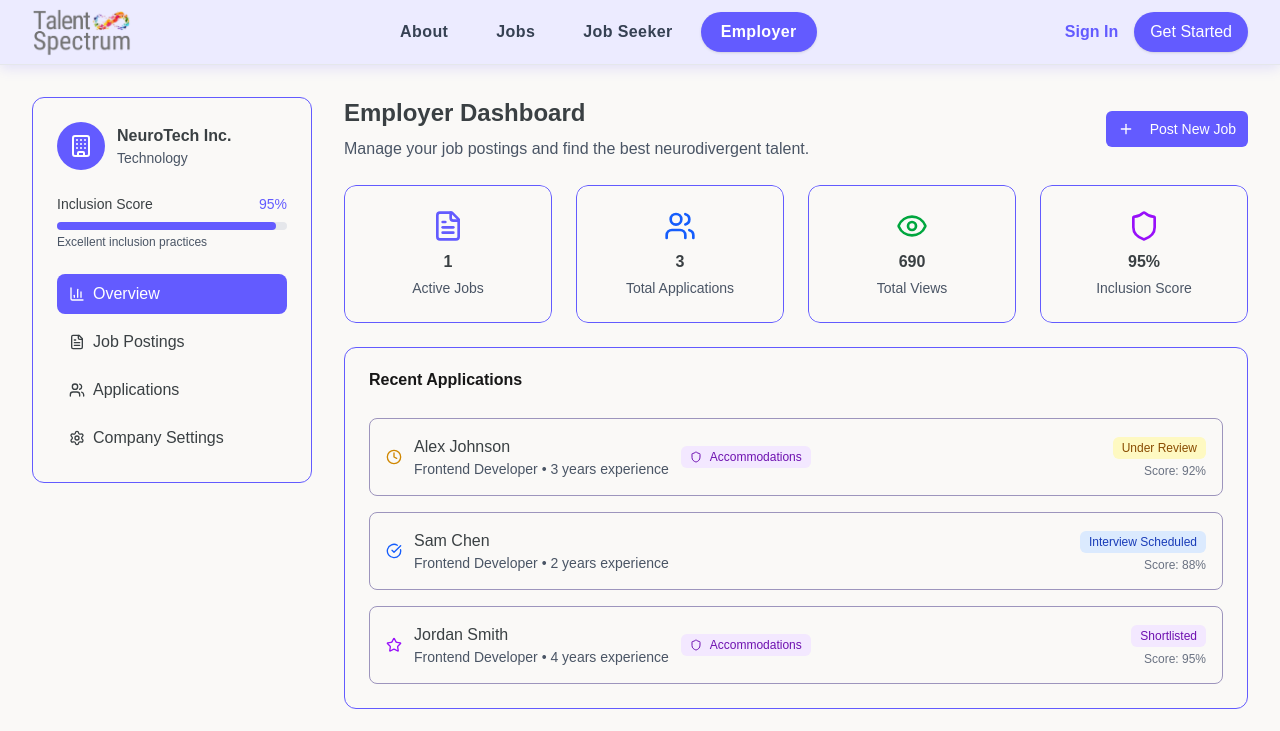
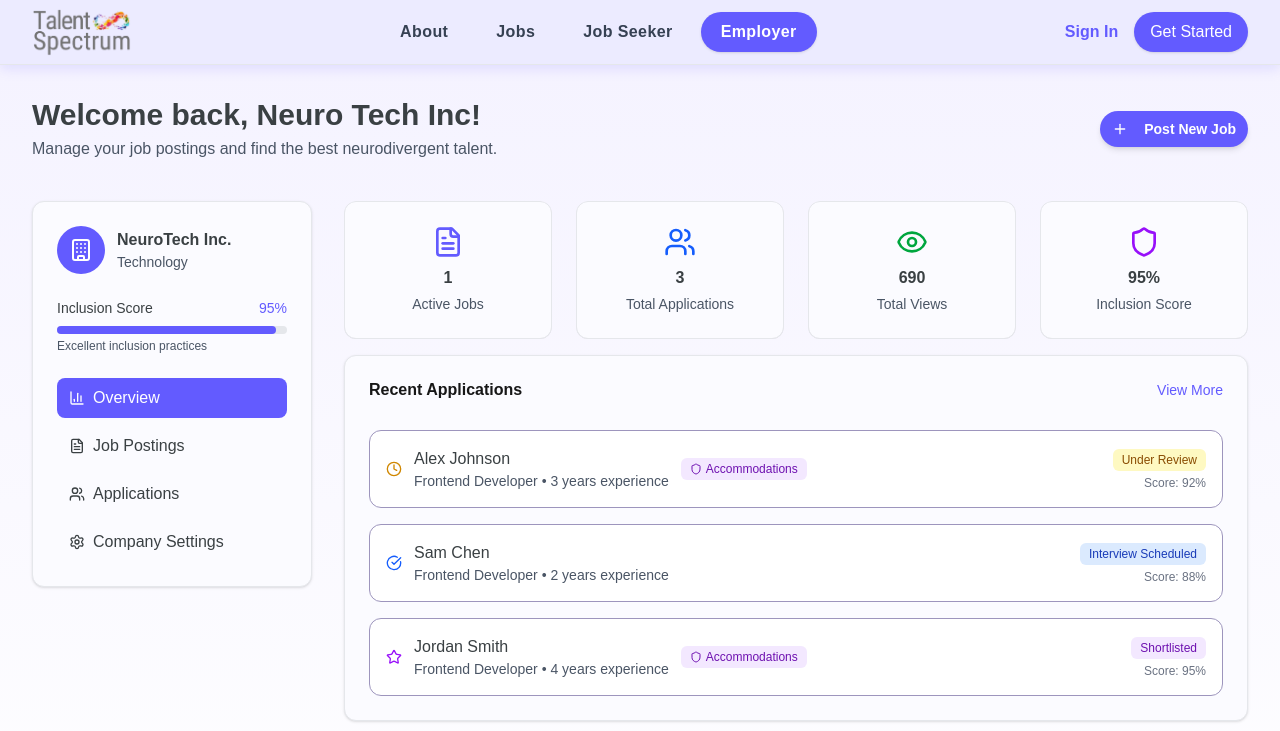
Before and after one commit to y6anting/TalentSpectrum, a Next.js app in the folder talent-spectrum-app/: page /employer-dashboard in a window 1280 px wide. Shown: the top 731 px of the page. Built offline with nearby package versions, Linux system fonts and the light colour scheme.

Commit message:
Update design of Employer Dashboard

```diff
--- a/talent-spectrum-app/src/app/components/card.tsx
+++ b/talent-spectrum-app/src/app/components/card.tsx
@@ -7,7 +7,7 @@ function Card({ className, ...props }: React.ComponentProps<"div">) {
     <div
       data-slot="card"
       className={cn(
-        "bg-card text-card-foreground flex flex-col gap-6 rounded-xl border border-[#635bff]",
+        "bg-[#fbfbff] text-card-foreground flex flex-col gap-6 rounded-xl border border-gray-200 shadow-sm hover:shadow-md transition-all duration-300",
         className,
       )}
       {...props}
--- a/talent-spectrum-app/src/app/employer-dashboard/page.tsx
+++ b/talent-spectrum-app/src/app/employer-dashboard/page.tsx
@@ -51,6 +51,7 @@ export default function EmployerDashboard() {
       "Equal Opportunity",
       "Accessibility Certified",
     ],
+    size: "1-10 employees"
   };
 
   const jobPostings = [
@@ -66,6 +67,7 @@ export default function EmployerDashboard() {
       applicants: 12,
       views: 234,
       accommodationsFriendly: true,
+      size: "100-500 employees"
     },
     {
       id: "2",
@@ -79,6 +81,7 @@ export default function EmployerDashboard() {
       applicants: 0,
       views: 0,
       accommodationsFriendly: true,
+      size: "11-50 employees"
     },
     {
       id: "3",
@@ -92,6 +95,7 @@ export default function EmployerDashboard() {
       applicants: 25,
       views: 456,
       accommodationsFriendly: false,
+      size: "50-100 employees"
     },
   ];
 
@@ -130,6 +134,11 @@ export default function EmployerDashboard() {
       score: 95,
     },
   ];
+
+  const [companyName, setCompanyName] = useState(companyProfile.name);
+  const [companyIndustry, setCompanyIndustry] = useState(companyProfile.industry)
+  const [companyLocation, setCompanyLocation] = useState(companyProfile.location)
+  const [companySize, setCompanySize] = useState(companyProfile.size)
 
   const getStatusBadge = (status: string) => {
     switch (status) {
@@ -188,11 +197,56 @@ export default function EmployerDashboard() {
   };
 
   return (
-    <div className="min-h-screen bg-[#faf9f7]">
+    <div className="min-h-screen bg-gradient-to-b from-violet-50 to-background">
       <div className="max-w-7xl mx-auto px-4 sm:px-6 lg:px-8 py-8">
-        <div className="grid lg:grid-cols-4 gap-8">
+        <div className="flex flex-col sm:flex-row sm:items-center sm:justify-between mb-6">
+          {/* Left section */}
+          <div className="mb-4 sm:mb-0">
+            <h1 className="text-3xl font-bold text-[#3a4043] mb-1">
+              Welcome back, Neuro Tech Inc!
+            </h1>
+            <p className="text-gray-600 mb-4 sm:mb-0">
+              Manage your job postings and find the best neurodivergent talent.
+            </p>
+
+            {/* Button visible only on small screens */}
+            <motion.div
+              whileHover={{
+                scale: 1.05
+              }}
+              transition={{ type: "spring", stiffness: 300, damping: 20 }}
+              className="inline-block rounded-lg sm:hidden"
+            >
+              <Button
+                className="bg-[#635bff] hover:bg-[#5748e5] text-white font-semibold px-5 py-2 rounded-full shadow-md transition-all duration-200"
+                onClick={() => router.push("/post-job")}
+              >
+                <Plus className="h-4 w-4 mr-2" />
+                Post New Job
+              </Button>
+            </motion.div>
+          </div>
+
+          {/* Button visible only on larger screens */}
+          <motion.div
+            whileHover={{
+              scale: 1.05,
+            }}
+            className="hidden sm:inline-block rounded-lg"
+          >
+            <Button
+              className="bg-[#635bff] hover:bg-[#5748e5] text-white font-semibold px-5 py-2 rounded-full shadow-md transition-all duration-200"
+              onClick={() => router.push("/post-job")}
+            >
+              <Plus className="h-4 w-4 mr-2" />
+              Post New Job
+            </Button>
+          </motion.div>
+      </div>
+
+        <div className="grid lg:grid-cols-4 gap-8 space-y-4">
           {/* Sidebar */}
-          <div className="lg:col-span-1">
+          <div className="lg:col-span-1 mt-4">
             <Card>
               <CardContent className="p-6">
                 <div className="flex items-center gap-3 mb-6">
@@ -260,140 +314,90 @@ export default function EmployerDashboard() {
               </CardContent>
             </Card>
           </div>
-
           {/* Main Content */}
           <div className="lg:col-span-3">
             {/* Overview Tab */}
             {activeTab === "overview" && (
-              <div className="space-y-6">
+              <div className="space-y-4">
                 <div className="flex justify-between items-center">
-                  <div>
-                    <h1 className="text-2xl font-bold text-[#3a4043] mb-2">
-                      Employer Dashboard
-                    </h1>
-                    <p className="text-gray-600">
-                      Manage your job postings and find the best neurodivergent
-                      talent.
-                    </p>
-                  </div>
-                  <motion.div
-                    whileHover={{
-                      scale: 1.05,
-                      boxShadow:
-                        "0px 0px 15px rgba(99,91,255,0.6), 0px 0px 30px rgba(99,91,255,0.4)",
-                    }}
-                    transition={{ type: "spring", stiffness: 300, damping: 20 }}
-                    className="inline-block rounded-lg" // keeps glow radius smooth
-                  >
-                    <Button
-                      className="bg-[#635bff] hover:bg-[#635bff] text-white"
-                      onClick={() => {
-                        router.push("/post-job");
-                      }}
-                    >
-                      <Plus className="h-4 w-4 mr-2" />
-                      Post New Job
-                    </Button>
-                  </motion.div>
                 </div>
 
                 <div className="grid md:grid-cols-4 gap-6">
+                {[
+                  {
+                    icon: FileText,
+                    iconColor: "text-[#635bff]",
+                    title: "Active Jobs",
+                    value: jobPostings.filter((j) => j.status === "active").length,
+                  },
+                  {
+                    icon: Users,
+                    iconColor: "text-blue-600",
+                    title: "Total Applications",
+                    value: applications.length,
+                  },
+                  {
+                    icon: Eye,
+                    iconColor: "text-green-600",
+                    title: "Total Views",
+                    value: jobPostings.reduce((sum, job) => sum + job.views, 0),
+                  },
+                  {
+                    icon: Shield,
+                    iconColor: "text-purple-600",
+                    title: "Inclusion Score",
+                    value: `${companyProfile.inclusionScore}%`,
+                  },
+                ].map((card, idx) => {
+                  const Icon = card.icon;
+                  return (
                     <motion.div
+                      key={idx}
                       whileHover={{
-                      scale: 1.05,
-                      boxShadow: "4px 4px 2px rgba(99,91,255,0.3)",
+                        // scale: 1.05,
+                        // boxShadow: "4px 4px 2px rgba(99,91,255,0.3)",
                       }}
-                    className="rounded-xl overflow-hidden" // keep corners rounded on hover
+                      className="rounded-xl overflow-hidden"
+                      transition={{ type: "spring", stiffness: 300, damping: 20 }}
                     >
                       <Card>
                         <CardContent className="p-6 text-center">
-                        <FileText className="h-8 w-8 text-[#635bff] mx-auto mb-2" />
-                        <h3 className="font-semibold text-[#3a4043] mb-1">
-                          {
-                            jobPostings.filter((j) => j.status === "active")
-                              .length
-                          }
-                        </h3>
-                        <p className="text-sm text-gray-600">Active Jobs</p>
+                          <Icon className={`h-8 w-8 mx-auto mb-2 ${card.iconColor}`} />
+                          <h3 className="font-semibold text-[#3a4043] mb-1">{card.value}</h3>
+                          <p className="text-sm text-gray-600">{card.title}</p>
                         </CardContent>
                       </Card>
                     </motion.div>
+                  );
+                })}
+              </div>
 
-                  <motion.div
-                    whileHover={{
-                      scale: 1.05,
-                      boxShadow: "4px 4px 2px rgba(99,91,255,0.3)",
-                    }}
-                    className="rounded-xl overflow-hidden" // keep corners rounded on hover
-                  >
-                    <Card>
-                      <CardContent className="p-6 text-center">
-                        <Users className="h-8 w-8 text-blue-600 mx-auto mb-2" />
-                        <h3 className="font-semibold text-[#3a4043] mb-1">
-                          {applications.length}
-                        </h3>
-                        <p className="text-sm text-gray-600">
-                          Total Applications
-                        </p>
-                      </CardContent>
-                    </Card>
-                  </motion.div>
-
-                  <motion.div
-                    whileHover={{
-                      scale: 1.05,
-                      boxShadow: "4px 4px 2px rgba(99,91,255,0.3)",
-                    }}
-                    className="rounded-xl overflow-hidden" // keep corners rounded on hover
-                  >
-                    <Card>
-                      <CardContent className="p-6 text-center">
-                        <Eye className="h-8 w-8 text-green-600 mx-auto mb-2" />
-                        <h3 className="font-semibold text-[#3a4043] mb-1">
-                          {jobPostings.reduce((sum, job) => sum + job.views, 0)}
-                        </h3>
-                        <p className="text-sm text-gray-600">Total Views</p>
-                      </CardContent>
-                    </Card>
-                  </motion.div>
-
-                  <motion.div
-                    whileHover={{
-                      scale: 1.05,
-                      boxShadow: "4px 4px 2px rgba(99,91,255,0.3)",
-                    }}
-                    className="rounded-xl overflow-hidden" // keep corners rounded on hover
-                  >
-                    <Card>
-                      <CardContent className="p-6 text-center">
-                        <Shield className="h-8 w-8 text-purple-600 mx-auto mb-2" />
-                        <h3 className="font-semibold text-[#3a4043] mb-1">
-                          {companyProfile.inclusionScore}%
-                        </h3>
-                        <p className="text-sm text-gray-600">Inclusion Score</p>
-                      </CardContent>
-                    </Card>
-                  </motion.div>
-                </div>
 
                 {/* Recent Applications */}
                 <Card>
                   <CardHeader>
+                    <div className="flex justify-between items-center">
                       <CardTitle>Recent Applications</CardTitle>
+                      <div className="text-sm text-[#635bff] font-medium hover:underline hover:cursor-pointer">
+                        View More
+                      </div>
+                    </div>
                   </CardHeader>
                   <CardContent>
                     <div className="space-y-4">
                       {applications.slice(0, 3).map((app) => (
-                        <div
+                        <motion.div
                           key={app.id}
-                          className="flex items-center justify-between p-4 border border-[#9d95bd] rounded-lg"
+                          whileHover={{
+                            boxShadow: "2px 2px 4px rgba(99,91,255,0.3)",
+                          }}
+                          transition={{ type: "spring", stiffness: 300, damping: 20 }}
+                          className="flex items-center justify-between p-4 border border-[#9d95bd] rounded-xl overflow-hidden bg-white"
                         >
                           <div className="flex items-center gap-3">
                             {getStatusIcon(app.status)}
                             <div>
-                              <h4 className="font-medium text-[#3a4043]">
-                                {app.candidateName}
-                              </h4>
+                              <h4 className="font-medium text-[#3a4043]">{app.candidateName}</h4>
                               <p className="text-sm text-gray-600">
                                 {app.jobTitle} • {app.experience} experience
                               </p>
@@ -401,20 +405,19 @@ export default function EmployerDashboard() {
                             {app.accommodationsRequested && (
                               <Badge
                                 variant="secondary"
-                                className="bg-purple-100 text-purple-800"
+                                className="bg-purple-100 text-purple-800 flex items-center gap-1"
                               >
-                                <Shield className="h-3 w-3 mr-1" />
+                                <Shield className="h-3 w-3" />
                                 Accommodations
                               </Badge>
                             )}
                           </div>
+
                           <div className="text-right">
                             {getStatusBadge(app.status)}
-                            <p className="text-xs text-gray-500 mt-1">
-                              Score: {app.score}%
-                            </p>
+                            <p className="text-xs text-gray-500 mt-1">Score: {app.score}%</p>
                           </div>
-                        </div>
+                        </motion.div>
                       ))}
                     </div>
                   </CardContent>
@@ -661,9 +664,12 @@ export default function EmployerDashboard() {
                           Company Name
                         </label>
                         <input
+
                           type="text"
-                          value={companyProfile.name}
+                          value={companyName}
                           className="w-full px-3 py-2 border border-[#e8e6f0] rounded-lg"
+                          onChange={(e) => setCompanyName(e.target.value)}
+                          placeholder="Please enter company name"
                         />
                       </div>
                       <div>
@@ -672,8 +678,10 @@ export default function EmployerDashboard() {
                         </label>
                         <input
                           type="text"
-                          value={companyProfile.industry}
+                          value={companyIndustry}
                           className="w-full px-3 py-2 border border-[#e8e6f0] rounded-lg"
+                          onChange={(e) => setCompanyIndustry(e.target.value)}
+                          placeholder="Please enter industry"
                         />
                       </div>
                       <div>
@@ -682,19 +690,25 @@ export default function EmployerDashboard() {
                         </label>
                         <input
                           type="text"
-                          value={companyProfile.location}
+                          value={companyLocation}
                           className="w-full px-3 py-2 border border-[#e8e6f0] rounded-lg"
+                          onChange={(e) => setCompanyLocation(e.target.value)}
+                          placeholder="Please enter company location"
                         />
                       </div>
                       <div>
                         <label className="block text-sm font-medium text-[#3a4043] mb-1">
                           Company Size
                         </label>
-                        <select className="w-full px-3 py-2 border border-[#e8e6f0] rounded-lg">
+                        <select
+                          value={companyProfile.size}
+                          onChange={(e) => setCompanySize(e.target.value)}
+                          className="w-full px-3 py-2 border border-[#e8e6f0] rounded-lg">
                           <option>1-10 employees</option>
                           <option>11-50 employees</option>
                           <option selected>50-100 employees</option>
-                          <option>100+ employees</option>
+                          <option>100-500 employees</option>
+                          <option>500+ employees</option>
                         </select>
                       </div>
                       <Button className="bg-[#635bff] hover:bg-[#5346e6] text-white">
```
Also changed, not shown: talent-spectrum-app/src/app/post-job/page.tsx (+50 -66 lines). Lines whose indentation alone changed are shown as unchanged.
